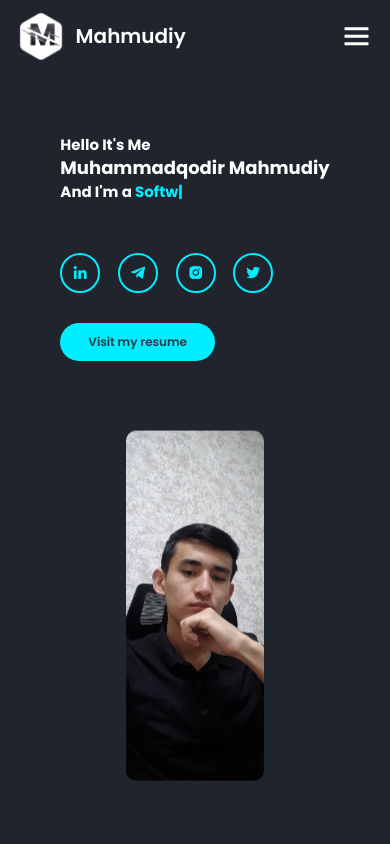
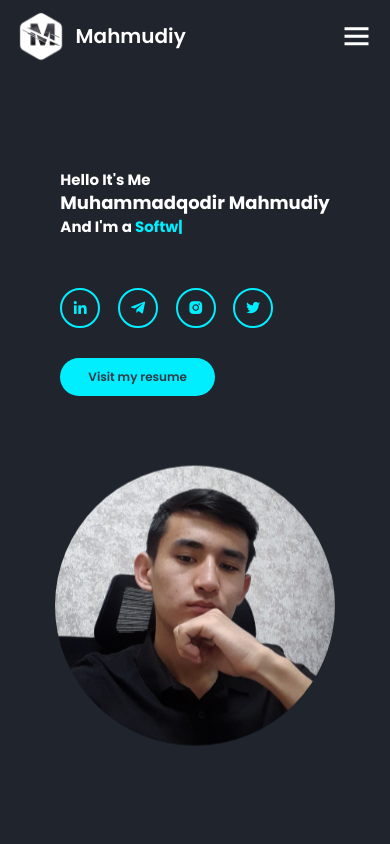
Before and after one commit to mahmudiyuz/mahmudiy.uz, a plain HTML site: page index.html in a window 390 px wide. Shown: the top 844 px of the page. Drawn offline with nearby package versions, Linux system fonts and the light colour scheme; no server answers.

Commit message:
image style fix

```diff
--- a/css/main.css
+++ b/css/main.css
@@ -85,7 +85,7 @@ section {
   gap: 7rem;
 }
 .home__img img {
-  width: 20vw;
+  width: 300px;
   height: 350px;
   border-radius: 1rem;
   object-fit: cover;
@@ -185,7 +185,7 @@ span {
 }
 .about__img img {
   width: 25vw;
-  border-radius: 1rem;
+  border-radius: 200px;
   animation: floatImg 4s ease-in-out infinite;
 }
 @keyframes floatImg {
@@ -475,7 +475,10 @@ span {
     justify-content: center;
   }
   .home__img img {
-    width: 70%;
+    width: 280px;
+    height: 280px;
+    object-fit: cover;
+    border-radius: 200px;
   }
   .home__content h3 {
     font-size: 2em;
@@ -515,9 +518,6 @@ span {
   }
 }
 @media (max-width: 450px) {
-  .help-ai {
-    bottom: 80px;
-  }
   .home__content h3 {
     font-size: 1.5rem;
   }
```
Also changed, not shown: index.html (+2 -0 lines).
